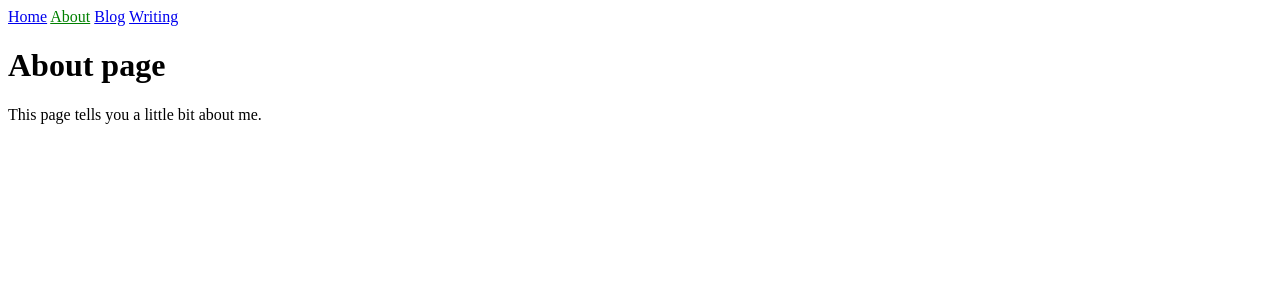
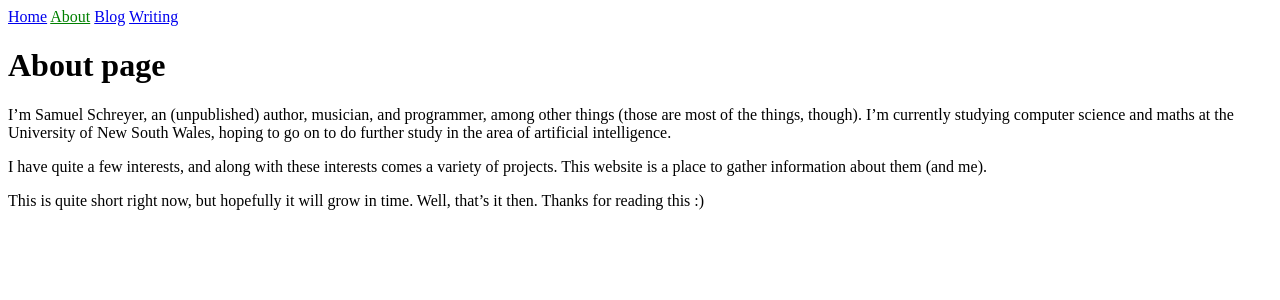
Before and after one commit to sschreyer/sschreyer.github.io, a Jekyll site: the page built from about.md, in a window 1280 px wide. Shown: the top 300 px of the page. Built offline with Jekyll 4.4.1, drawn with Linux system fonts in a browser that asks for light colours.

Commit message:
Added a proper "about" section

```diff
--- a/about.md
+++ b/about.md
@@ -3,4 +3,8 @@ title: About
 ---
 # About page
 
-This page tells you a little bit about me.
+I'm Samuel Schreyer, an (unpublished) author, musician, and programmer, among other things (those are most of the things, though). I'm currently studying computer science and maths at the University of New South Wales, hoping to go on to do further study in the area of artificial intelligence.
+
+I have quite a few interests, and along with these interests comes a variety of projects. This website is a place to gather information about them (and me).
+
+This is quite short right now, but hopefully it will grow in time. Well, that's it then. Thanks for reading this :)
```
